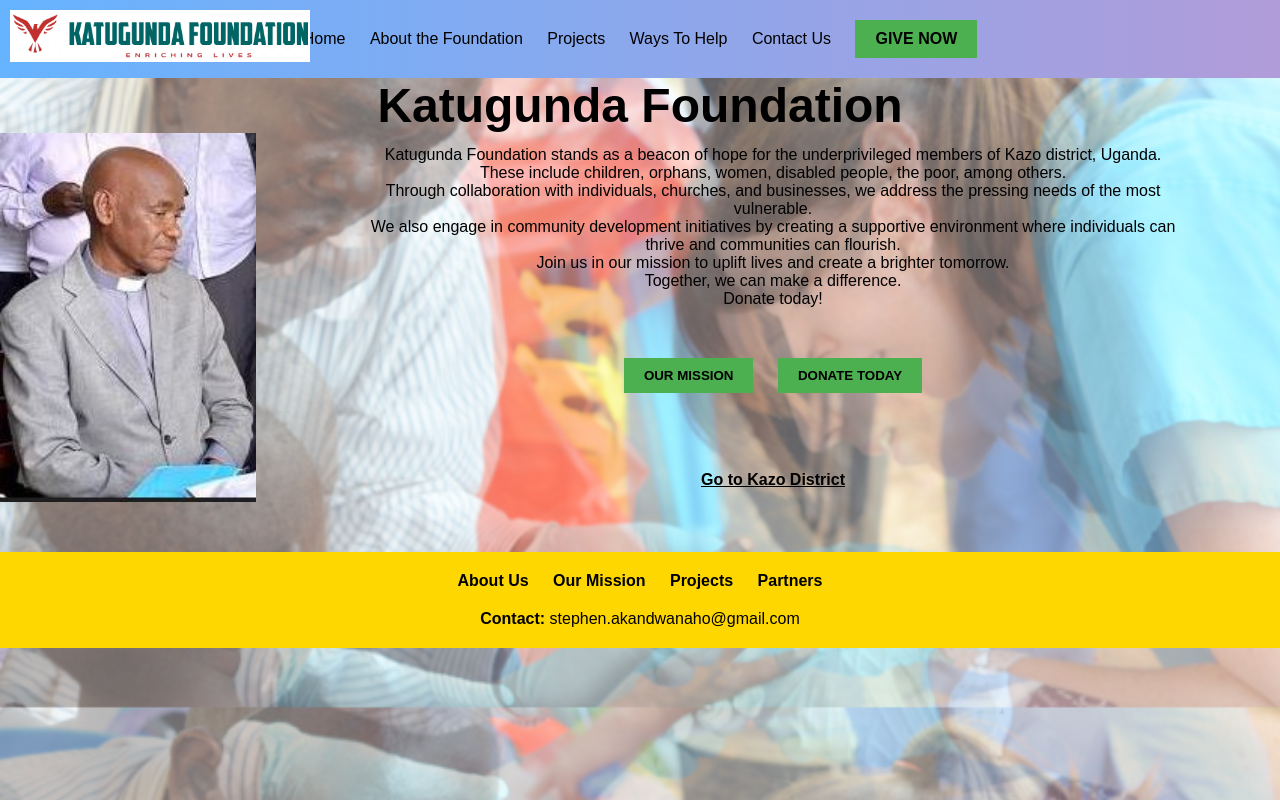
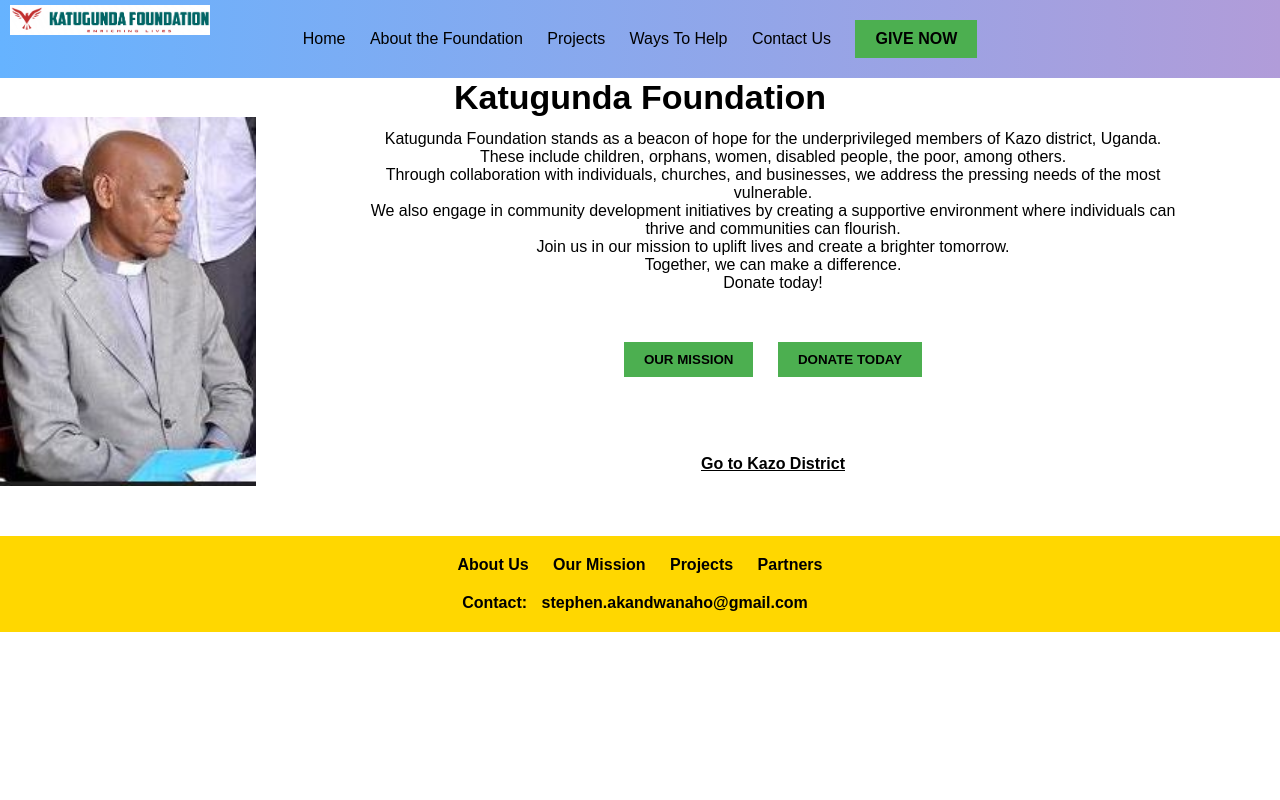
Before and after one commit to akandwanaho/katugunda, a Flask app: page / in a window 1280 px wide. Run offline with Flask 3, Linux system fonts and the light colour scheme.

Commit message:
Updated index.html and styles.css

```diff
--- a/static/styles.css
+++ b/static/styles.css
@@ -28,10 +28,10 @@ body, h1, p, a {
 /* Header Logo */
 .header-logo {
     position: absolute;
-    top: 10px;
+    top: 5px;
     left: 10px;
-    width: 300px; /* Set a specific width */
-    height: auto; /* Keeps the height proportional */
+    width: 200px; /* Set a specific width */
+    height: 30px; /* Keeps the height proportional */
 }
 
 /* Media query for small mobile devices */
@@ -190,24 +190,28 @@ body, h1, p, a {
 }
 
 body {
-    background-image: linear-gradient(rgba(255, 255, 255, 0.5), rgba(255, 255, 255, 0.5)), url('ngo1.jpg');
-    background-size: cover;
+    margin: 0;
+    padding: 0;
+    overflow: hidden;
+    background-size: contain; /* Adjust to your preference */
     background-position: center;
+    background-repeat: no-repeat;
 }
 
-body::before {
-    content: "";
-    position: fixed; /* or 'absolute', depending on your layout */
-    top: 0;
-    left: 0;
-    width: 100%;
-    height: 100%;
-    background-image: url('ngo1.jpg');
-    background-size: cover;
+
+
+.background-section {
+    position: absolute;
+    top: 50%;
+    left: 50%;
+    transform: translate(-50%, -50%);
+    z-index: -1;
+    background-size: auto; /* Remove 'cover' */
     background-position: center;
+    background-attachment: fixed;
     animation: fadeInOut 10s infinite;
-    z-index: -1;
 }
+
 
 @keyframes fadeInOut {
     0%, 100% { opacity: 0.5; }
@@ -219,3 +223,7 @@ body::before {
     height: 30%; /* maintains the aspect ratio */
      object-fit: cover; /* This prevents distortion */
 }
+
+.page-heading h1 {
+            font-size: 34px;
+        }
--- a/templates/index.html
+++ b/templates/index.html
@@ -59,8 +59,9 @@
         <a href="#leadership" class="construction-link">Partners</a>
     </div>
  <div class="address">
-        <p><strong>Contact:</strong> stephen.akandwanaho@gmail.com</p>
+    <p><strong>Contact:</strong> <a href="mailto:stephen.akandwanaho@gmail.com">stephen.akandwanaho@gmail.com</a></p>
 </div>
+
 </footer>
 
 <script>
@@ -85,15 +86,16 @@
     "{{ url_for('static', filename='pic4.jpg') }}"
 ];
 
-    function changeImage() {
+function changeBackground() {
     var currentIndex = 0;
     setInterval(function() {
-            document.getElementById('dynamic-image').src = images[currentIndex];
+        document.body.style.backgroundImage = "linear-gradient(rgba(255, 255, 255, 0.5), rgba(255, 255, 255, 0.5)), url('" + images[currentIndex] + "')";
         currentIndex = (currentIndex + 1) % images.length;
-        }, 5000);
+    }, 5000); // Change image every 5 seconds
 }
 
-    window.onload = changeImage;
+window.onload = changeBackground;
+
 
 </script>
 </body>
```
Lines whose indentation alone changed are shown as unchanged.
